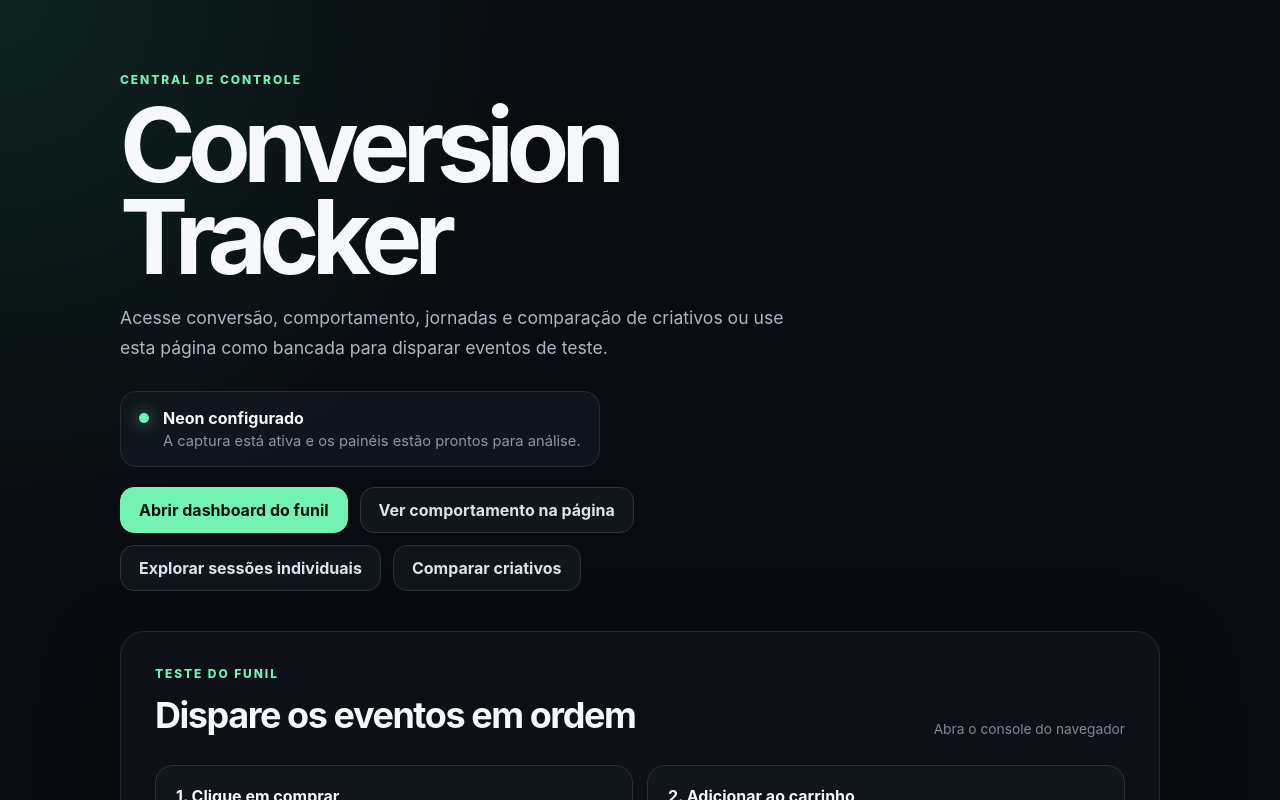
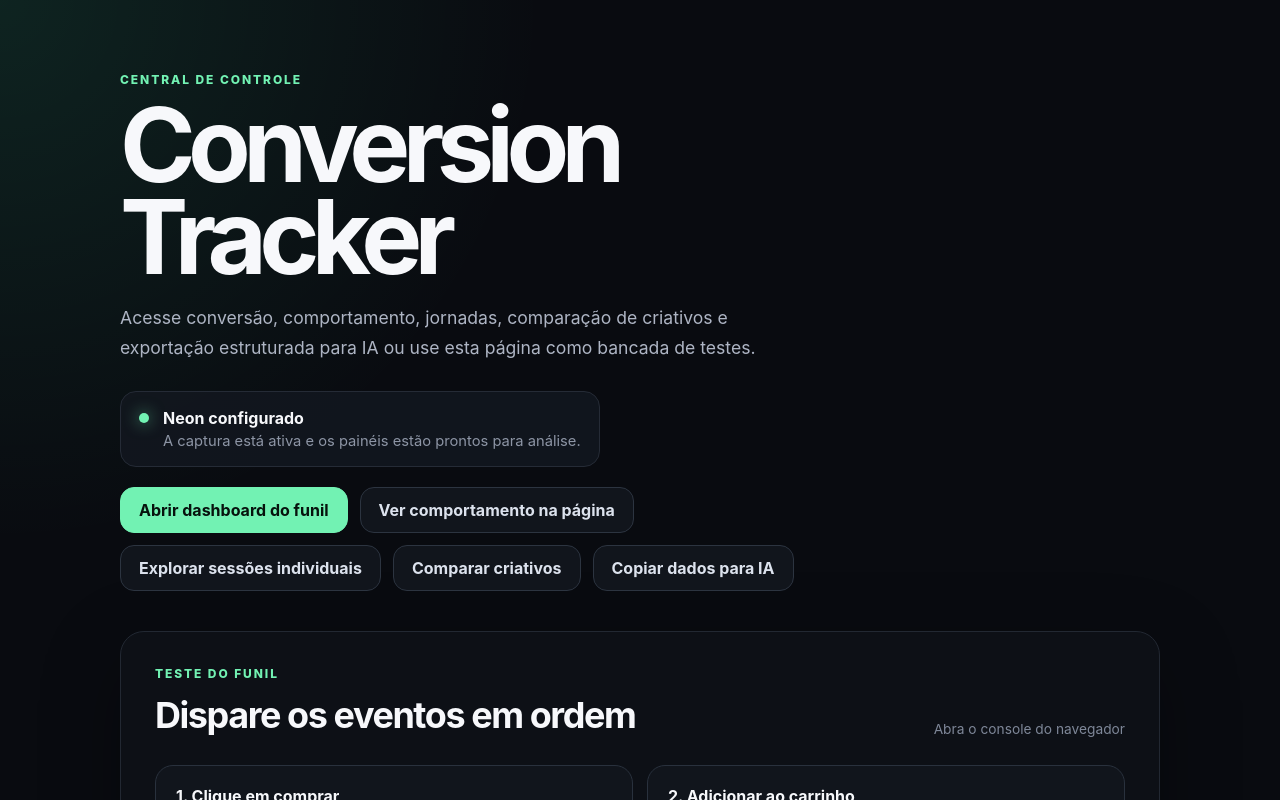
Before and after one commit to otavioays/analise-de-dados-fbads, a Next.js app: page / in a window 1280 px wide. Shown: the top 800 px of the page. Built offline with nearby package versions, Linux system fonts and the light colour scheme; no server answers; the database is empty.

Commit message:
feat: link AI analytics export from control center

```diff
--- a/app/page.tsx
+++ b/app/page.tsx
@@ -37,8 +37,8 @@ export default function Home() {
         <p className="eyebrow">CENTRAL DE CONTROLE</p>
         <h1>Conversion Tracker</h1>
         <p className="subtitle">
-          Acesse conversão, comportamento, jornadas e comparação de criativos ou
-          use esta página como bancada para disparar eventos de teste.
+          Acesse conversão, comportamento, jornadas, comparação de criativos e
+          exportação estruturada para IA ou use esta página como bancada de testes.
         </p>
 
         <div className={isConfigured ? "status ready" : "status pending"}>
@@ -75,6 +75,9 @@ export default function Home() {
           </Link>
           <Link className="secondaryLink" href="/compare">
             Comparar criativos
+          </Link>
+          <Link className="secondaryLink" href="/ai-export">
+            Copiar dados para IA
           </Link>
         </nav>
       </section>
@@ -114,6 +117,7 @@ export default function Home() {
           <li>Análise comportamental disponível em <code>/behavior</code>.</li>
           <li>Jornadas individuais disponíveis em <code>/sessions</code>.</li>
           <li>Ranking de criativos disponível em <code>/compare</code>.</li>
+          <li>Exportação para IA disponível em <code>/ai-export</code>.</li>
         </ol>
       </section>
     </main>
```
